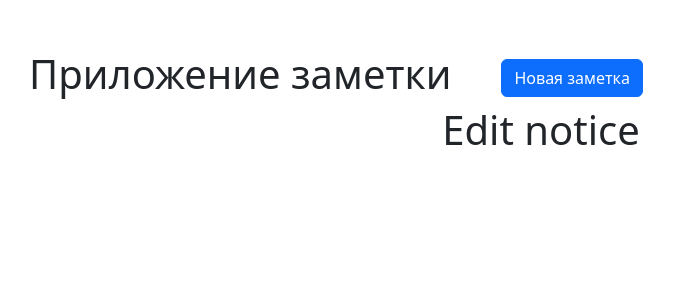
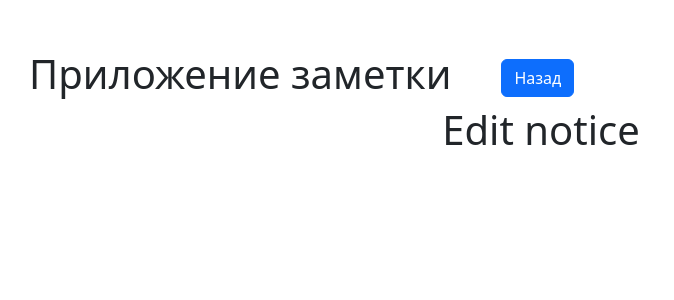
Before and after one commit to antonkrupin/notice_frontend, a React (Create React App) app: page /editNotice/1 in a window 1280 px wide. Shown: the top 300 px of the page, without its empty margins (99-773 px from the left). Built offline with nearby package versions, Linux system fonts and the light colour scheme.

Commit message:
import HeaderButton component

```diff
--- a/src/components/Header/Header.jsx
+++ b/src/components/Header/Header.jsx
@@ -1,4 +1,7 @@
 import React from 'react';
+
+import HeaderButton from '../HeaderButton/HeaderButton';
+
 import '../Header/Header.css';
 
 const Header = () => {
@@ -7,9 +10,7 @@ const Header = () => {
       <div className="title">
         <h1>Приложение заметки</h1>
       </div>
-      <div className="new_notice">
-        <button type="button" className="btn btn-primary">Новая заметка</button>
-      </div>
+      <HeaderButton />
     </div>
   )
 };
```
